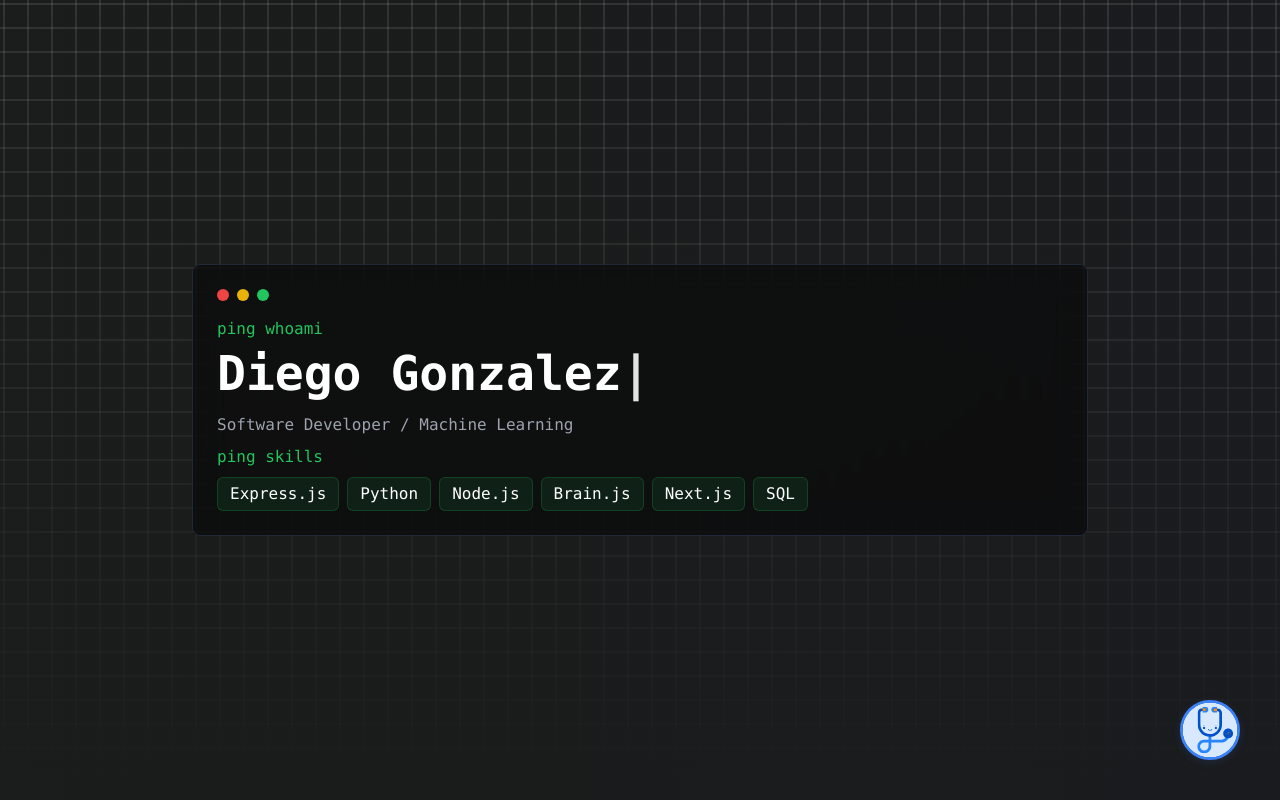
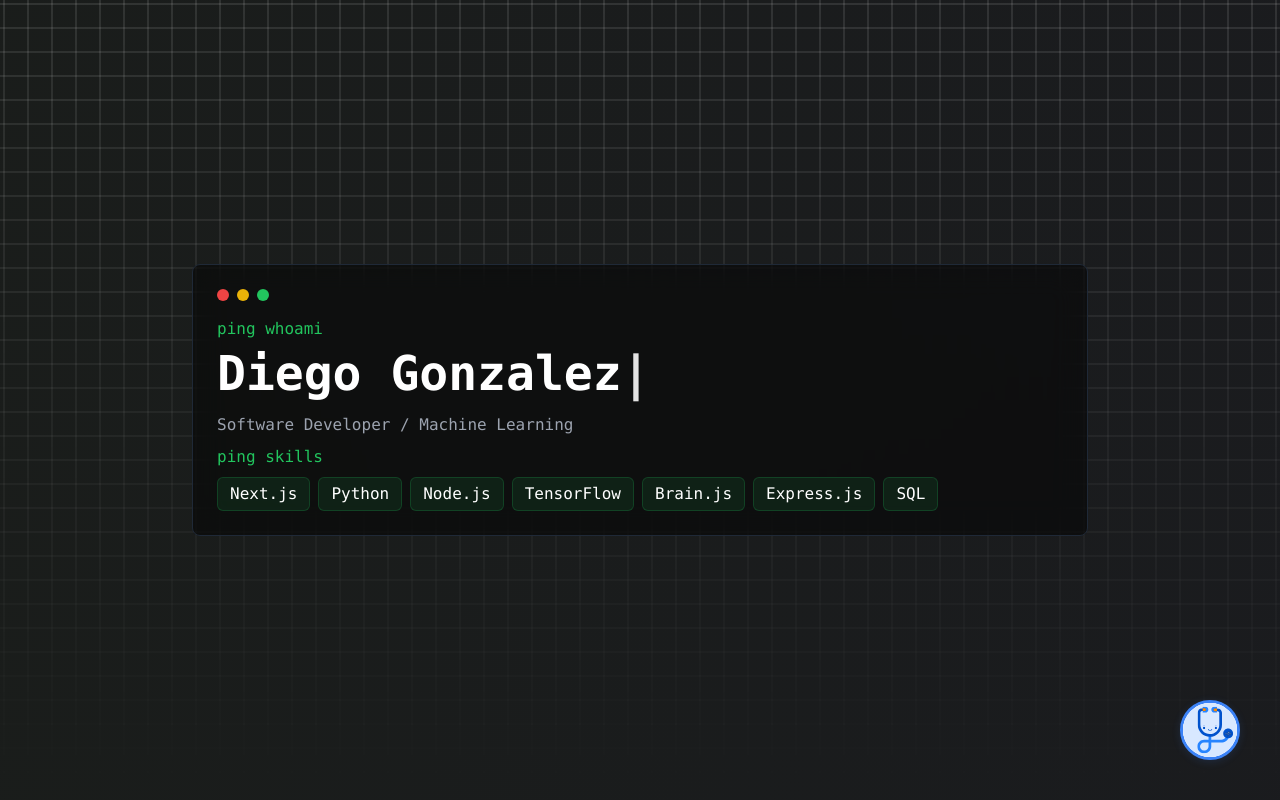
Before and after one commit to dgnz1100/dgonzalez.org, a Next.js app in the folder webapp/webpage/: page / in a window 1280 px wide. Shown: the top 800 px of the page. Built offline with nearby package versions, Linux system fonts and the light colour scheme.

Commit message:
Update HeroSection.tsx

```diff
--- a/webapp/webpage/app/components/HeroSection.tsx
+++ b/webapp/webpage/app/components/HeroSection.tsx
@@ -46,11 +46,12 @@ export default function HeroSection() {
 						<p className="text-gray-400 mb-2">Software Developer / Machine Learning</p>
 						<p className="text-green-500">ping skills</p>
 						<div className="flex flex-wrap gap-2 mt-2">
-							<span className="px-3 py-1 bg-green-500/10 rounded-md border border-green-500/20">Express.js</span>
+							<span className="px-3 py-1 bg-green-500/10 rounded-md border border-green-500/20">Next.js</span>
 							<span className="px-3 py-1 bg-green-500/10 rounded-md border border-green-500/20">Python</span>
 							<span className="px-3 py-1 bg-green-500/10 rounded-md border border-green-500/20">Node.js</span>
+							<span className="px-3 py-1 bg-green-500/10 rounded-md border border-green-500/20">TensorFlow</span>
 							<span className="px-3 py-1 bg-green-500/10 rounded-md border border-green-500/20">Brain.js</span>
-							<span className="px-3 py-1 bg-green-500/10 rounded-md border border-green-500/20">Next.js</span>
+							<span className="px-3 py-1 bg-green-500/10 rounded-md border border-green-500/20">Express.js</span>
 							<span className="px-3 py-1 bg-green-500/10 rounded-md border border-green-500/20">SQL</span>
 						</div>
 					</div>
```
